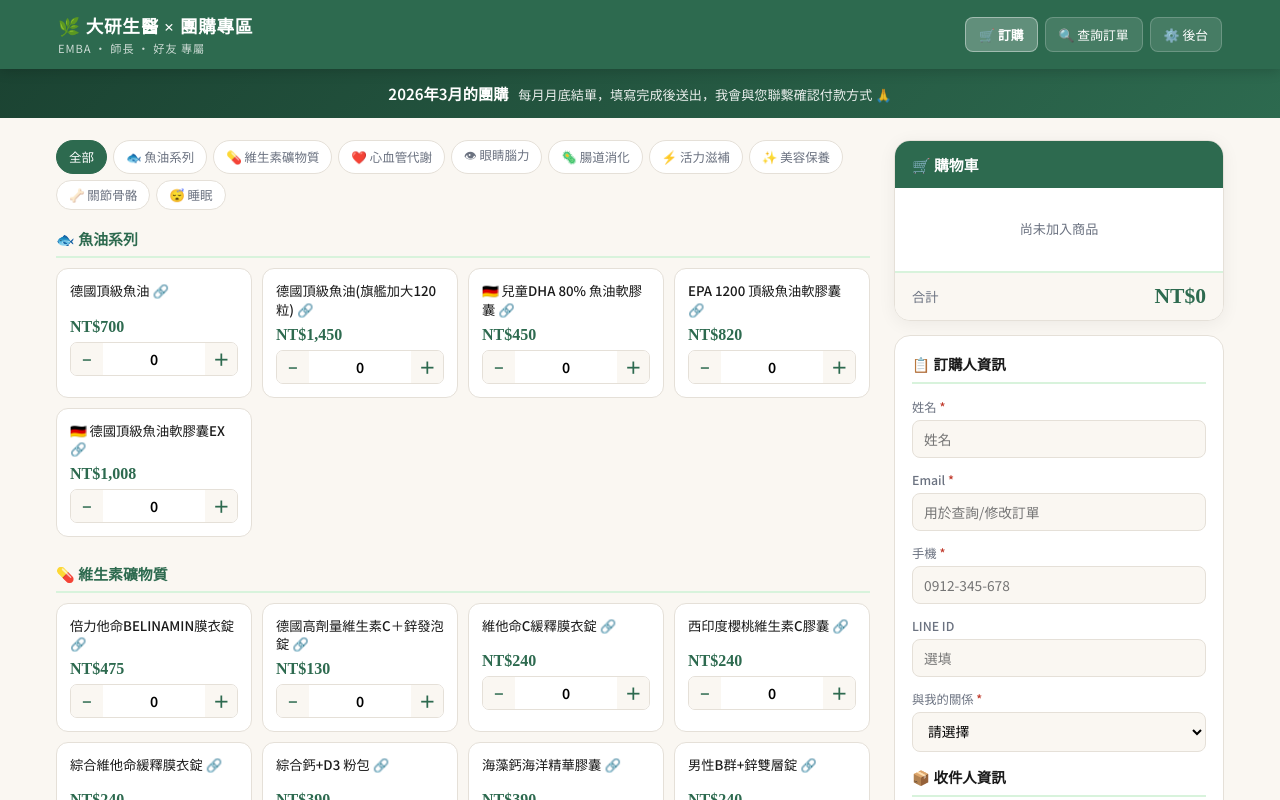
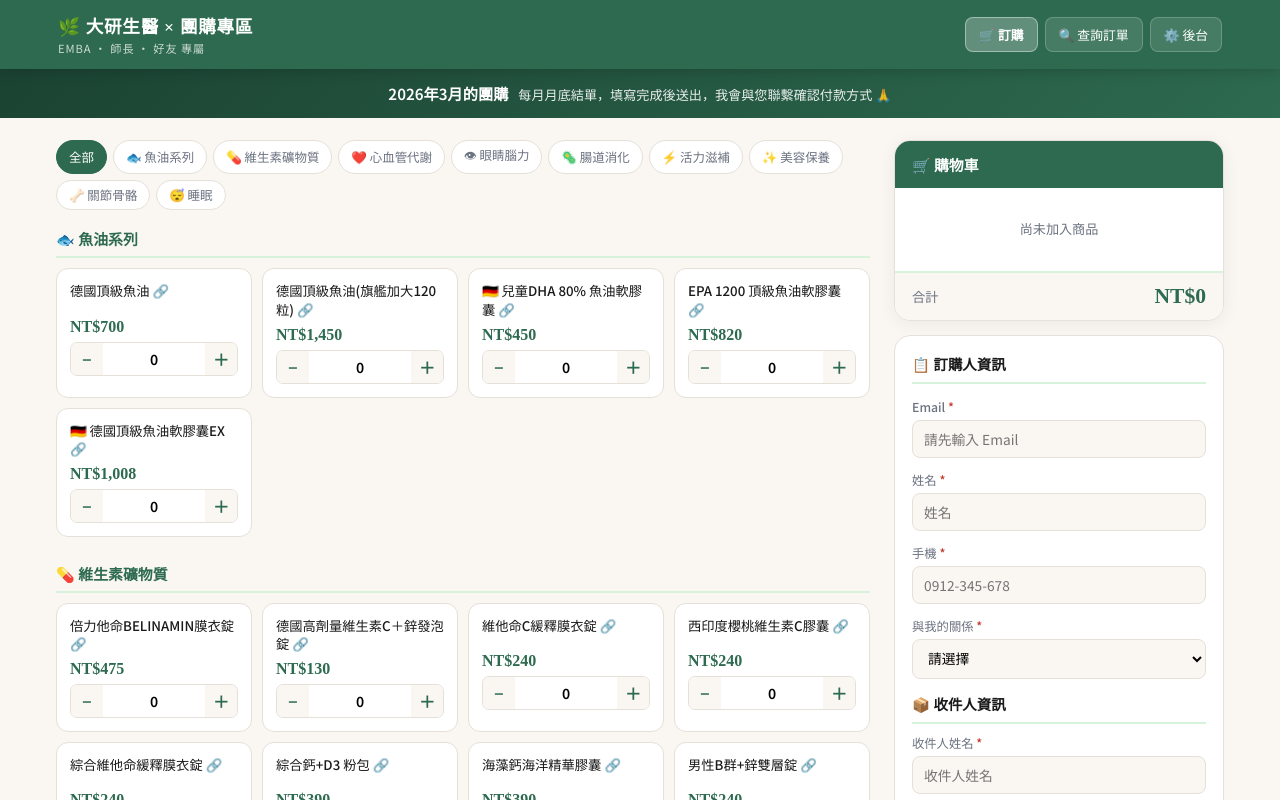
Before and after one commit to Jamy84464/daiken-order, a React (Create React App) app: page / in a window 1280 px wide. Shown: the top 800 px of the page. Built offline with nearby package versions, Linux system fonts and the light colour scheme.

Commit message:
fix email validation errors

```diff
--- a/src/App.js
+++ b/src/App.js
@@ -289,9 +289,12 @@ function ConfirmModal({msg,onOk,onCancel}) {
 function ShopView({settings,cats,onOrderSuccess}) {
   const [tab,setTab]=useState("all");
   const [cart,setCart]=useState({});
-  const [form,setForm]=useState({ordererName:"",email:"",lineId:"",phone:"",relation:"",recipientName:"",recipientAddress:"",recipientPhone:"",note:""});
+  const [form,setForm]=useState({email:"",emailConfirm:"",ordererName:"",phone:"",relation:"",recipientName:"",recipientAddress:"",recipientPhone:""});
   const [submitting,setSubmitting]=useState(false);
   const [errors,setErrors]=useState({});
+  const [emailLookupDone,setEmailLookupDone]=useState(false); // true = found in DB
+  const [emailChecked,setEmailChecked]=useState(false);       // true = email field blurred
+  const [lookingUp,setLookingUp]=useState(false);
 
   const fp = flatProducts(cats);
   const cartItems = Object.entries(cart).filter(([,q])=>q>0);
@@ -300,10 +303,37 @@ function ShopView({settings,cats,onOrderSuccess}) {
   const setQ=(id,q)=>setCart(p=>({...p,[id]:Math.max(0,Math.min(99,q))}));
   const setF=(k,v)=>setForm(p=>({...p,[k]:v}));
 
+  // 輸入 email 後離開欄位時，查詢歷史訂購人清單
+  const handleEmailBlur=async()=>{
+    const ek=form.email.trim().toLowerCase();
+    if(!ek||!/\S+@\S+\.\S+/.test(ek)){setEmailChecked(true);return;}
+    setLookingUp(true);
+    const custs=await load("customers")||{};
+    const found=custs[ek];
+    setLookingUp(false);
+    setEmailChecked(true);
+    if(found){
+      // 帶入歷史資料
+      setForm(p=>({...p,
+        ordererName: found.name||"",
+        phone:       found.phone||"",
+        relation:    found.relation||"",
+        recipientName:    found.lastRecipientName||"",
+        recipientAddress: found.lastRecipientAddress||"",
+        recipientPhone:   found.lastRecipientPhone||"",
+        emailConfirm: ek, // 已知 email 不需再確認
+      }));
+      setEmailLookupDone(true);
+    } else {
+      setEmailLookupDone(false);
+    }
+  };
+
   const validate=()=>{
     const e={};
+    if(!form.email||!/\S+@\S+\.\S+/.test(form.email.trim())) e.email="請填寫有效 Email";
+    if(!emailLookupDone && form.email.trim().toLowerCase()!==form.emailConfirm.trim().toLowerCase()) e.emailConfirm="兩次 Email 不一致";
     if(!form.ordererName) e.ordererName="必填";
-    if(!form.email||!/\S+@\S+\.\S+/.test(form.email)) e.email="請填寫有效 email";
     if(!form.phone) e.phone="必填";
     if(!form.relation) e.relation="必填";
     if(!form.recipientName) e.recipientName="必填";
@@ -320,35 +350,46 @@ function ShopView({settings,cats,onOrderSuccess}) {
     try {
       const key=`orders_${settings.year}_${String(settings.month).padStart(2,"0")}`;
       const existing = await load(key)||{};
+      const ek=form.email.trim().toLowerCase();
       const order = {
-        ...form, cart, total,
+        ordererName:form.ordererName, email:ek, phone:form.phone,
+        relation:form.relation,
+        recipientName:form.recipientName, recipientAddress:form.recipientAddress, recipientPhone:form.recipientPhone,
+        cart, total,
         status:"pending",
         createdAt:new Date().toLocaleString("zh-TW"),
         updatedAt:null,
       };
-      existing[form.email.toLowerCase()] = order;
+      existing[ek] = order;
       await save(key, existing);
-      // Update customer DB
+      // 更新歷史訂購人清單（email 為唯一 key，name/phone 有異動則更新）
       const custs = await load("customers")||{};
-      const ek = form.email.toLowerCase();
       custs[ek] = {
-        name:form.ordererName, email:ek, phone:form.phone,
-        lineId:form.lineId, relation:form.relation,
+        name:    form.ordererName,
+        email:   ek,
+        phone:   form.phone,
+        relation:form.relation,
+        lastRecipientName:    form.recipientName,
+        lastRecipientAddress: form.recipientAddress,
+        lastRecipientPhone:   form.recipientPhone,
         lastOrder:`${settings.year}/${settings.month}`,
         orderCount:(custs[ek]?.orderCount||0)+1,
+        firstOrderAt: custs[ek]?.firstOrderAt||new Date().toLocaleString("zh-TW"),
       };
       await save("customers",custs);
       // 自動寄出訂購確認信
       const emailContent = genConfirmEmail(order,cats);
       sendEmail({
-        to: form.email,
+        to: ek,
         subject: `【大研生醫團購】${settings.year}年${settings.month}月 訂購確認 — ${form.ordererName}`,
         body: emailContent,
       });
       setSubmitting(false);
       onOrderSuccess(order, emailContent);
       setCart({});
-      setForm({ordererName:"",email:"",lineId:"",phone:"",relation:"",recipientName:"",recipientAddress:"",recipientPhone:"",note:""});
+      setForm({email:"",emailConfirm:"",ordererName:"",phone:"",relation:"",recipientName:"",recipientAddress:"",recipientPhone:""});
+      setEmailLookupDone(false);
+      setEmailChecked(false);
     } catch(err) {
       console.error("Submit error:", err);
       alert("送出時發生錯誤，請再試一次。\n" + err.message);
@@ -434,18 +475,31 @@ function ShopView({settings,cats,onOrderSuccess}) {
         {/* Order Form */}
         <div style={{background:C.white,border:`1.5px solid ${C.border}`,borderRadius:16,padding:17}}>
           <div className="serif" style={{fontSize:"0.9rem",fontWeight:700,marginBottom:14,color:C.text,paddingBottom:8,borderBottom:`2px solid ${C.gp}`}}>📋 訂購人資訊</div>
+
+          {/* Email 先填，查詢歷史紀錄 */}
+          <Field label="Email" required error={errors.email}>
+            <TextInput value={form.email} onChange={v=>{setF("email",v);setEmailLookupDone(false);setEmailChecked(false);setErrors(p=>({...p,email:null,emailConfirm:null}));}} type="email" placeholder="請先輸入 Email"
+              onBlur={handleEmailBlur} />
+          </Field>
+          {lookingUp&&<div style={{fontSize:"0.78rem",color:C.muted,marginTop:-8,marginBottom:10}}>🔍 查詢中…</div>}
+          {emailChecked&&emailLookupDone&&<div style={{background:C.gp,border:`1px solid ${C.gl}`,borderRadius:7,padding:"7px 11px",fontSize:"0.78rem",color:C.green,marginTop:-8,marginBottom:10}}>✅ 找到歷史紀錄，已自動帶入資料</div>}
+          {emailChecked&&!emailLookupDone&&form.email&&/\S+@\S+\.\S+/.test(form.email)&&(
+            <Field label="再次確認 Email" required error={errors.emailConfirm}>
+              <TextInput value={form.emailConfirm} onChange={v=>{setF("emailConfirm",v);setErrors(p=>({...p,emailConfirm:null}));}} type="email" placeholder="請再輸入一次 Email 確認" />
+            </Field>
+          )}
+
           <Field label="姓名" required error={errors.ordererName}><TextInput value={form.ordererName} onChange={v=>setF("ordererName",v)} placeholder="姓名" /></Field>
-          <Field label="Email" required error={errors.email}><TextInput value={form.email} onChange={v=>setF("email",v)} type="email" placeholder="用於查詢/修改訂單" /></Field>
           <Field label="手機" required error={errors.phone}><TextInput value={form.phone} onChange={v=>setF("phone",v)} type="tel" placeholder="0912-345-678" /></Field>
-          <Field label="LINE ID"><TextInput value={form.lineId} onChange={v=>setF("lineId",v)} placeholder="選填" /></Field>
           <Field label="與我的關係" required error={errors.relation}>
             <SelInput value={form.relation} onChange={v=>setF("relation",v)} options={["EMBA師長","EMBA同學","好友","其他"]} />
           </Field>
+
           <div className="serif" style={{fontSize:"0.9rem",fontWeight:700,margin:"14px 0 10px",color:C.text,paddingBottom:8,borderBottom:`2px solid ${C.gp}`}}>📦 收件人資訊</div>
           <Field label="收件人姓名" required error={errors.recipientName}><TextInput value={form.recipientName} onChange={v=>setF("recipientName",v)} placeholder="收件人姓名" /></Field>
           <Field label="收件地址" required error={errors.recipientAddress}><TextInput value={form.recipientAddress} onChange={v=>setF("recipientAddress",v)} placeholder="縣市 + 詳細地址" /></Field>
           <Field label="收件人電話" required error={errors.recipientPhone}><TextInput value={form.recipientPhone} onChange={v=>setF("recipientPhone",v)} type="tel" placeholder="0912-345-678" /></Field>
-          <Field label="備註"><TextArea value={form.note} onChange={v=>setF("note",v)} placeholder="其他需求…" rows={2}/></Field>
+
           <Btn onClick={submit} disabled={submitting} full color={C.green} style={{marginTop:4,padding:"13px"}}>
             {submitting?"處理中…":"送出訂單 ✉️"}
           </Btn>
```
